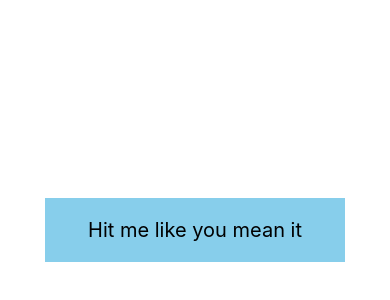
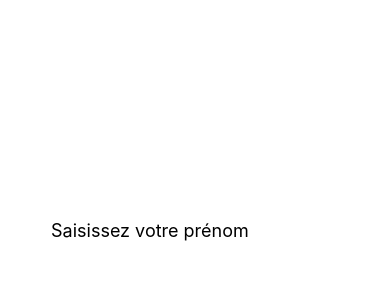
Before and after one commit to francoisdomecq/TP1-Mobile, a React Native app: screen / in a window 390 px wide. Shown: the part 192-492 px from the top of the page. Built offline with nearby package versions, Linux system fonts and the light colour scheme.

Commit message:
TextInput

```diff
--- a/App.tsx
+++ b/App.tsx
@@ -1,16 +1,15 @@
 import React, { Component } from 'react'
-import { TouchableOpacity, View, StyleSheet, Text } from 'react-native'
+import { TextInput, View, StyleSheet, Text } from 'react-native'
 
 export default class App extends Component {
   render() {
     return (
       <View style={styles.container}>
-        <TouchableOpacity
-          style={styles.button}
-          onPress={() => alert('Good job !')}
-        >
-          <Text style={styles.textFont}>Hit me like you mean it</Text>
-        </TouchableOpacity>
+        <TextInput
+        style={styles.textInput}
+        placeholder='Saisissez votre prénom'
+        onSubmitEditing={Event=>alert(`Bienvenue, ${Event.nativeEvent.text} `)}
+        />
       </View>
     )
   }
@@ -23,13 +22,8 @@ const styles = StyleSheet.create({
     alignItems:'center',
     justifyContent:'center'
   },
-  button: {
-    padding:20,
-    width: 300,
-    backgroundColor: 'skyblue',
-    alignItems:'center'
-  },
-  textFont:{
-    fontSize:20,
+  textInput:{
+    fontSize:18
   }
+
 })
```
